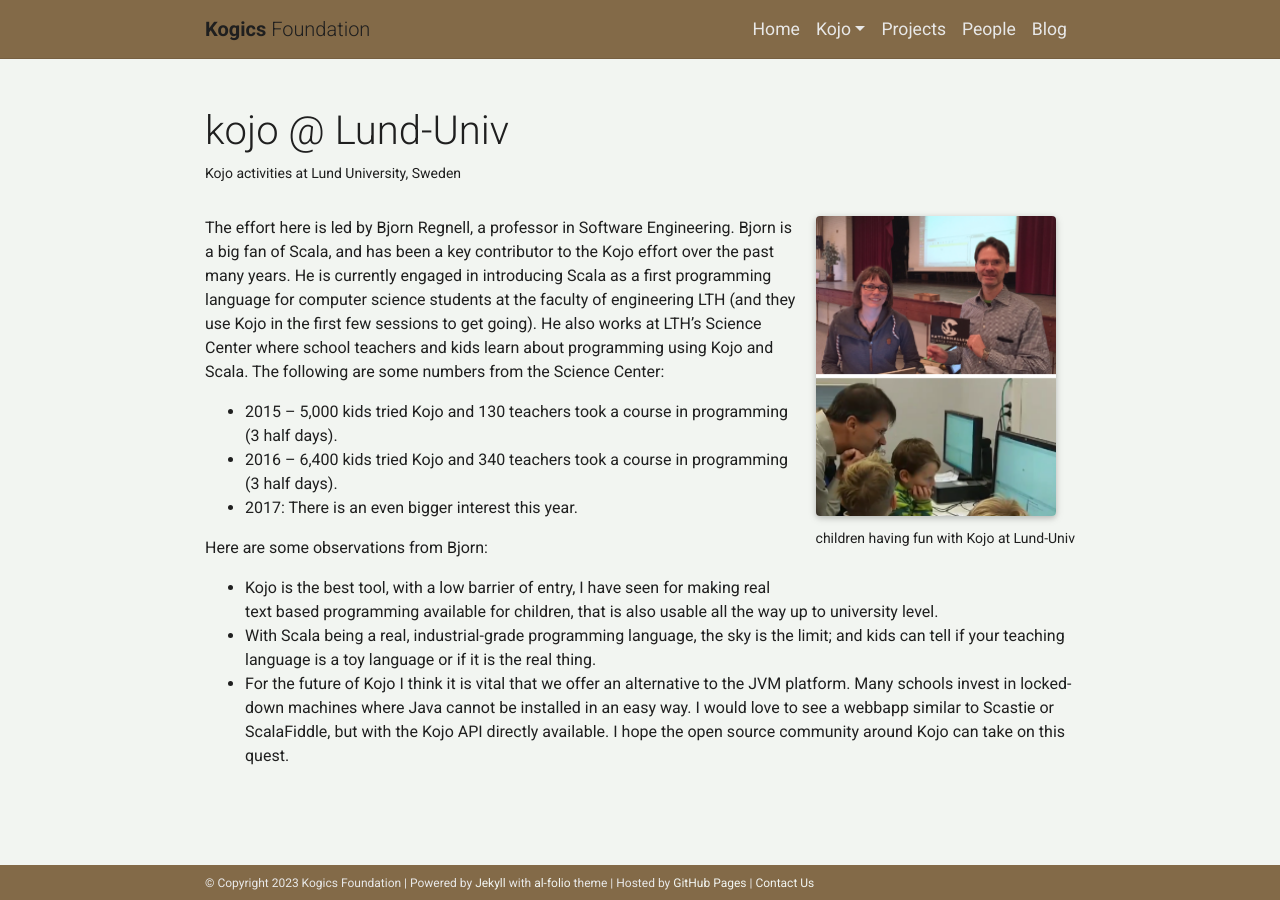
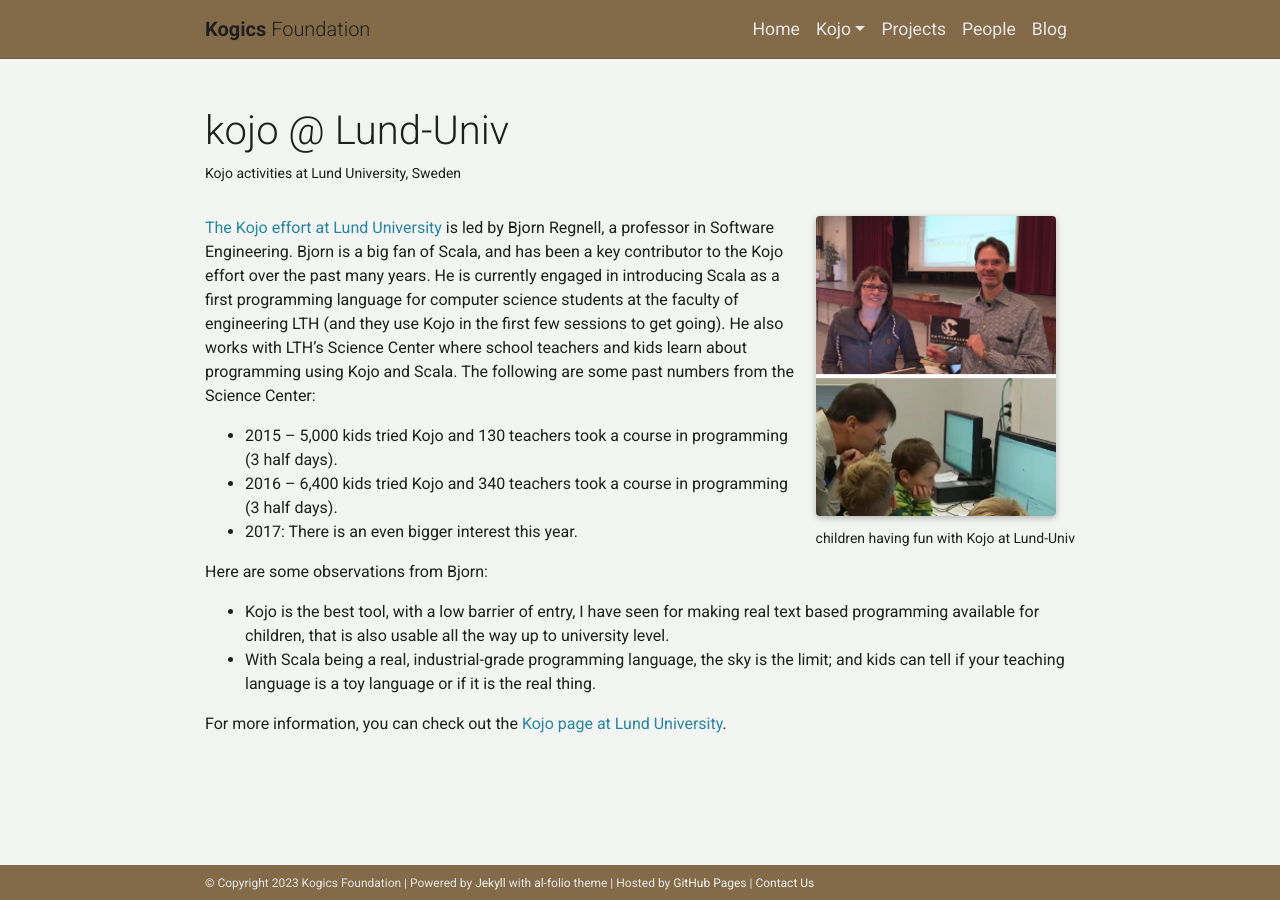
Before and after one commit to kogics/kogics.github.io, a Jekyll site: the page built from _projects/02_kojo-lund-univ.md, in a window 1280 px wide. Built offline with Jekyll 4.4.1, drawn with Linux system fonts in a browser that asks for light colours; full-size pictures stand in for the smaller copies a plugin makes; comment, search, counter and statistics services are not loaded; a style sheet for code colours, icons or effects is not loaded.

Commit message:
Tweak Lund Univ page.

```diff
--- a/_projects/02_kojo-lund-univ.md
+++ b/_projects/02_kojo-lund-univ.md
@@ -11,7 +11,7 @@
   {% include figure.html path="assets/img/project/lund1.png" class="img-fluid rounded z-depth-1" width="240" caption="children having fun with Kojo at Lund-Univ" %}
 </div>
 
-The effort here is led by Bjorn Regnell, a professor in Software Engineering. Bjorn is a big fan of Scala, and has been a key contributor to the Kojo effort over the past many years. He is currently engaged in introducing Scala as a first programming language for computer science students at the faculty of engineering LTH (and they use Kojo in the first few sessions to get going). He also works at LTH's Science Center where school teachers and kids learn about programming using Kojo and Scala. The following are some numbers from the Science Center:
+[The Kojo effort at Lund University](https://www.lth.se/programmera/programmering-i-skolan/) is led by Bjorn Regnell, a professor in Software Engineering. Bjorn is a big fan of Scala, and has been a key contributor to the Kojo effort over the past many years. He is currently engaged in introducing Scala as a first programming language for computer science students at the faculty of engineering LTH (and they use Kojo in the first few sessions to get going). He also works with LTH's Science Center where school teachers and kids learn about programming using Kojo and Scala. The following are some past numbers from the Science Center:
 
 * 2015 – 5,000 kids tried Kojo and 130 teachers took a course in programming (3 half days).
 * 2016 – 6,400 kids tried Kojo and 340 teachers took a course in programming (3 half days).
@@ -21,4 +21,5 @@
 
 * Kojo is the best tool, with a low barrier of entry, I have seen for making real text based programming available for children, that is also usable all the way up to university level.
 * With Scala being a real, industrial-grade programming language, the sky is the limit; and kids can tell if your teaching language is a toy language or if it is the real thing.
-* For the future of Kojo I think it is vital that we offer an alternative to the JVM platform. Many schools invest in locked-down machines where Java cannot be installed in an easy way. I would love to see a webbapp similar to Scastie or ScalaFiddle, but with the Kojo API directly available. I hope the open source community around Kojo can take on this quest.
+
+For more information, you can check out the [Kojo page at Lund University](https://www.lth.se/programmera/programmering-i-skolan/).
```
